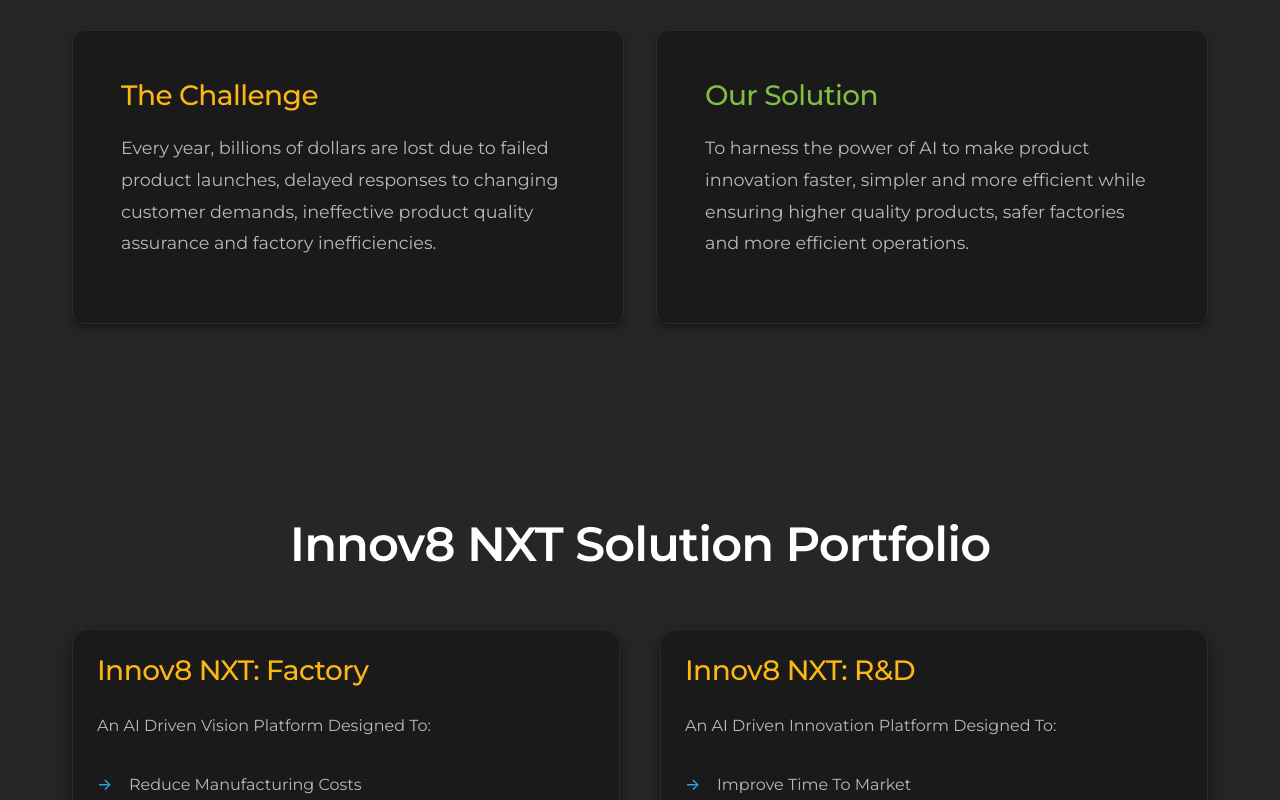
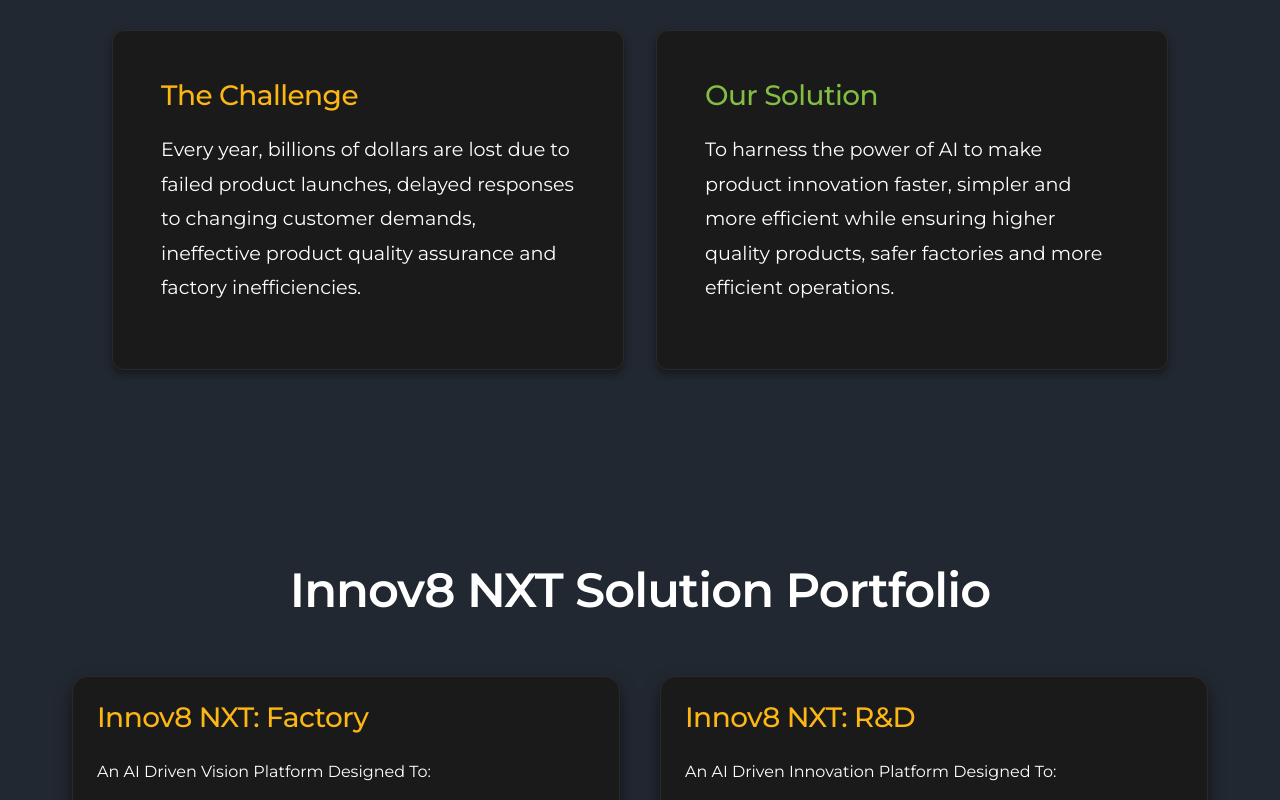
Before and after one commit to meghtbcdilabs/innov8nxtwebsite, a plain HTML site: page index.html in a window 1280 px wide. Shown: the part 980-1780 px from the top of the page. Drawn offline with Linux system fonts and the light colour scheme.

Commit message:
Update index.html

```diff
--- a/index.html
+++ b/index.html
@@ -17,8 +17,8 @@
             --warning: #FDB714; /* Brand yellow */
 
             /* Background hierarchy */
-            --bg-primary: #262624; /* Deep black */
-            --bg-secondary: #262624; /* Slightly lighter */
+            --bg-primary: #222831; /* Deep black */
+            --bg-secondary: #222831; /* Slightly lighter */
             --bg-tertiary: #1A1A1A; /* Card backgrounds */
             --bg-elevated: #222222; /* Elevated elements */
 
@@ -94,7 +94,7 @@
 
         p {
             margin-bottom: 1rem;
-            color: var(--text-secondary);
+            color: var(--text-primary);
             font-size: 1rem;
             line-height: 1.7;
         }
@@ -338,9 +338,10 @@
         }
 
         .mission-grid {
-            display: grid;
+            display: flex;
             grid-template-columns: repeat(auto-fit, minmax(300px, 1fr));
             gap: 2rem;
+            justify-content: center
         }
 
         .mission-card {
@@ -352,6 +353,7 @@
             position: relative;
             overflow: hidden;
             border: 1px solid var(--border-color);
+            width: 40%;
         }
 
         .mission-card:hover {
@@ -376,8 +378,8 @@
         }
 
         .mission-card p {
-            font-size: 1.1rem;
-            color: var(--text-secondary);
+            font-size: 1.2rem;
+            color: var(--primary);
             line-height: 1.8;
         }
 
@@ -427,7 +429,7 @@
             margin: 1rem 0;
             padding-left: 2rem;
             position: relative;
-            color: var(--text-secondary);
+            color: var(--text-primary);
             line-height: 1.7;
         }
 
@@ -456,7 +458,7 @@
         }
 
         .commitment-box p {
-            color: var(--text-secondary);
+            color: var(--text-primary);
             margin: 0.75rem 0;
             padding-left: 1.5rem;
             position: relative;
@@ -553,7 +555,7 @@
         }
 
         .feature-card p {
-            color: var(--text-secondary);
+            color: var(--text-primary);
             font-size: 1rem;
             line-height: 1.6;
         }
@@ -704,7 +706,7 @@
 
         .story-quote p {
             font-size: 1.25rem;
-            color: var(--text-secondary);
+            color: var(--text-primary);
             font-style: italic;
             margin-bottom: 1rem;
             line-height: 1.7;
@@ -1010,7 +1012,7 @@
 
     <!-- Mission Section -->
     <section class="section mission" id="mission">
-        <div class="container">
+        <div class="mission-width">
             <h2 class="section-title" data-scroll>Our Mission</h2>
             <div class="mission-grid" data-scroll>
                 <div class="mission-card">
```
